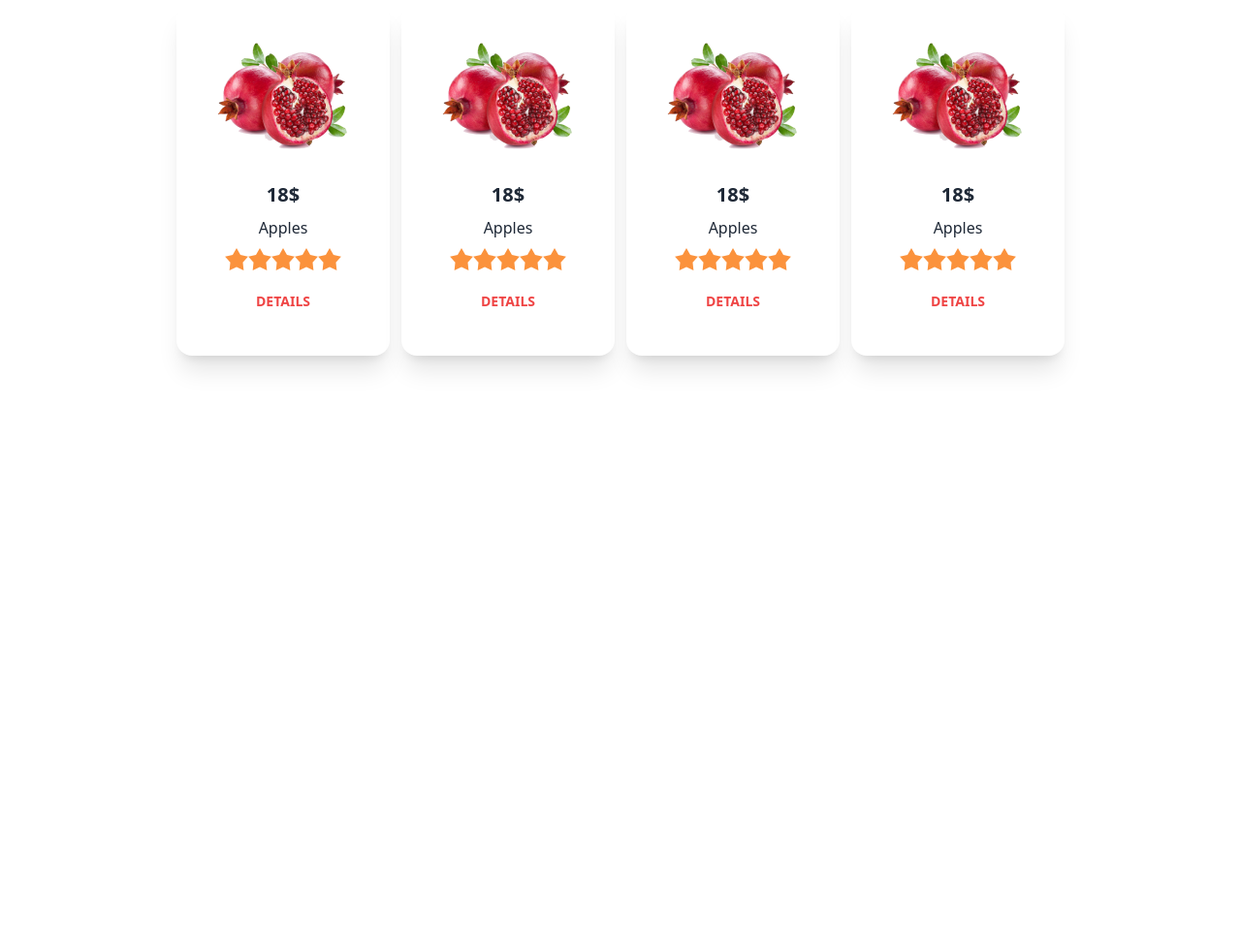
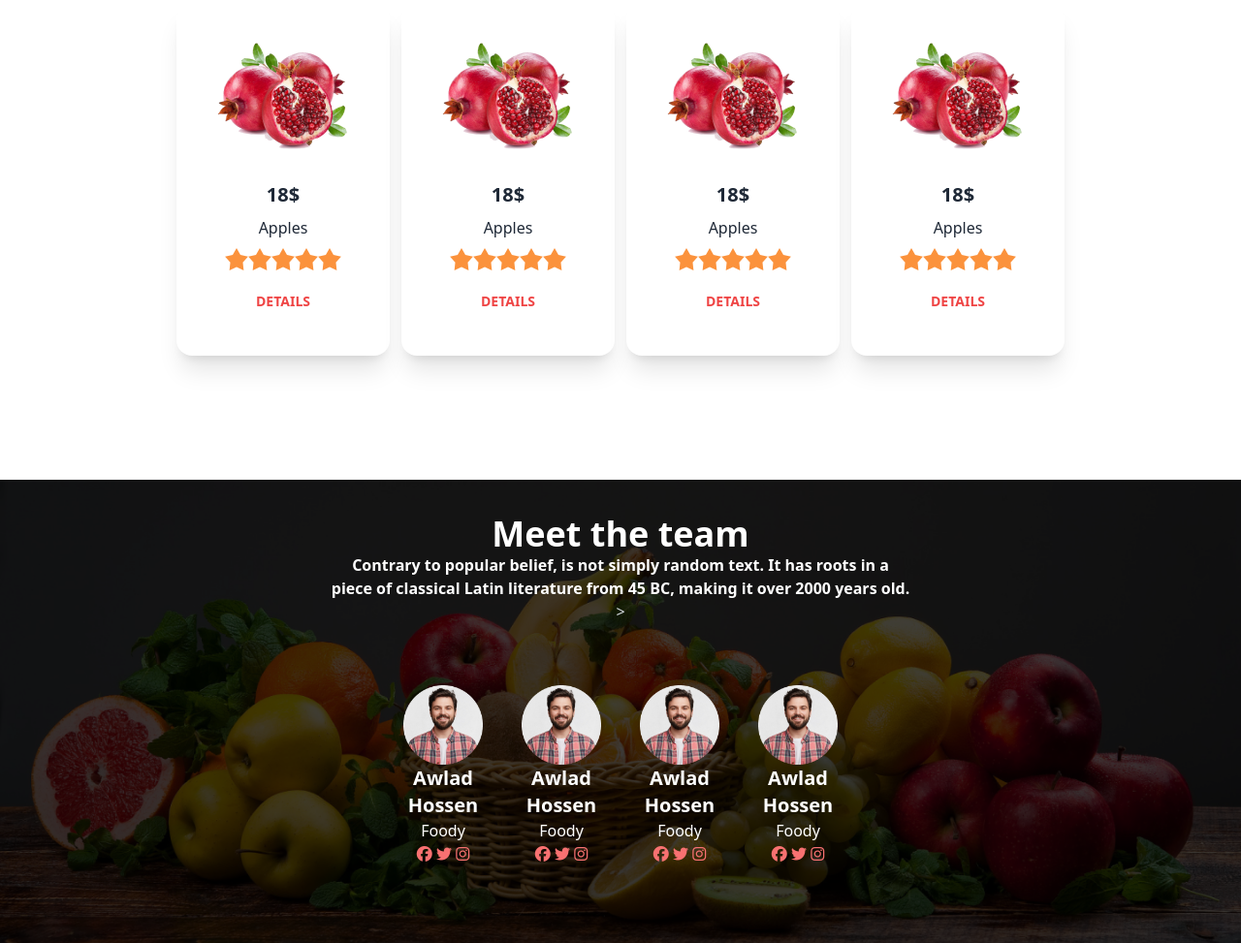
Before and after one commit to Jiislam/assignment-3, a plain HTML site: page index.html in a window 1280 px wide. Shown: the part 1379-2352 px from the top of the page at 97% size. Before the commit the page ends 1786 px from the top, so only its background shows below. Drawn offline with nearby package versions, Linux system fonts and the light colour scheme.

Commit message:
team section

```diff
--- a/index.html
+++ b/index.html
@@ -31,7 +31,8 @@
     </script>
 
 
-
+<!-- font awesome -->
+<script src="https://kit.fontawesome.com/22be1b8c3d.js" crossorigin="anonymous"></script>
 
 </head>
 
@@ -293,8 +294,8 @@
         <div class="modal text-center items-center space-y-2" id="modals">
             <div class="modal-box">
                 <img src="./images/fruit5.png" alt="" class="flex justify-center mx-auto py-3">
-                <h2 class="card-title text-center flex justify-center">18$</h2>
-                <p>Apples</p>
+                <h2 class="card-title text-center flex justify-center">Item Name-1</h2>
+                <p>Apple is the most popular fruit aound the world</p>
                 <div class="rating">
                     <input type="radio" name="rating-2" class="mask mask-star-2 bg-orange-400" />
                     <input type="radio" name="rating-2" class="mask mask-star-2 bg-orange-400" checked />
@@ -312,6 +313,46 @@
           </div>
 
     </section>
+<!-- team section -->
+<div class="hero min-h-min mt-32  max-w-7xl mx-auto" style="background-image: url(./images/banner1.png);">
+    <div class="hero-overlay bg-opacity-75 bg-black"></div>
 
-
+    <div class="hero-content text-center text-neutral-content">
+        <div>
+             <div class=" pt-5">
+            <h3 class="text-4xl font-bold text-white ">Meet the team</h3>
+            <p class="text-base font-bold text-white">
+                Contrary to popular belief, is not simply random text. It has roots in a <br> piece of classical Latin literature from 45 BC, making it over 2000 years old.
+            </p>
+        </div>>
+      <div class="max-w-md  text-white flex gap-10 justify-between py-16 mx-auto">
+        <div>
+            <img src="./images/member1.png" alt="">
+            <h3 class="font-bold text-xl text-white">Awlad Hossen</h3>
+            <p> Foody </p>
+            <div class="px-3 text-red-400"> <i class="fa-brands fa-facebook"></i> <i class="fa-brands fa-twitter"></i> <i class="fa-brands fa-instagram"></i></div>
+        </div>
+        <div>
+            <img src="./images/member1.png" alt="">
+            <h3 class="font-bold text-xl text-white">Awlad Hossen</h3>
+            <p> Foody </p>
+            <div class="px-3 text-red-400"> <i class="fa-brands fa-facebook"></i> <i class="fa-brands fa-twitter"></i> <i class="fa-brands fa-instagram"></i></div>
+        </div>
+        <div>
+            <img src="./images/member1.png" alt="">
+            <h3 class="font-bold text-xl text-white">Awlad Hossen</h3>
+            <p> Foody </p>
+            <div class="px-3 text-red-400"> <i class="fa-brands fa-facebook"></i> <i class="fa-brands fa-twitter"></i> <i class="fa-brands fa-instagram"></i></div>
+        </div>
+        <div>
+            <img src="./images/member1.png" alt="">
+            <h3 class="font-bold text-xl text-white">Awlad Hossen</h3>
+            <p> Foody </p>
+            <div class="px-3 text-red-400"> <i class="fa-brands fa-facebook"></i> <i class="fa-brands fa-twitter"></i> <i class="fa-brands fa-instagram"></i></div>
+        </div>
+      </div>
+    </div>
+</div>
+  </div>
+  <!-- why choose us section -->
 </html>
```
